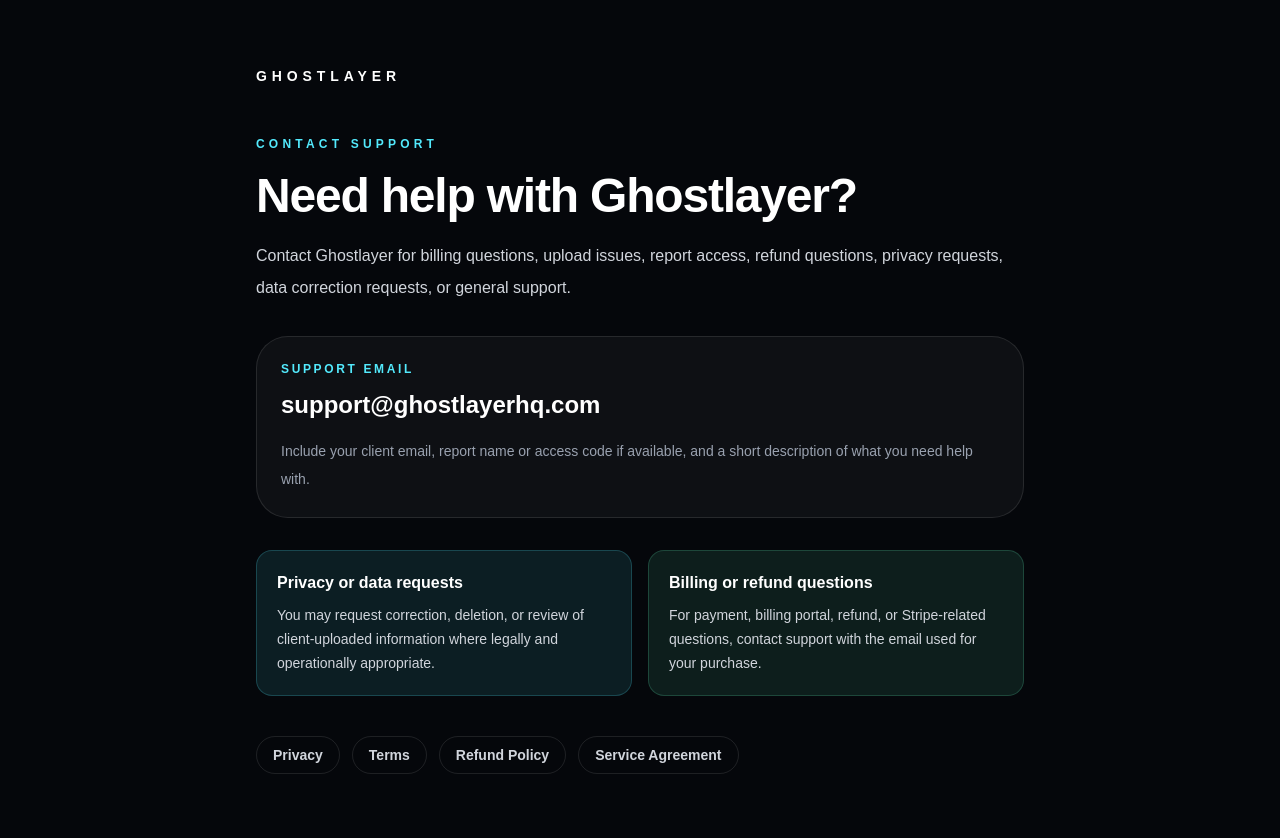
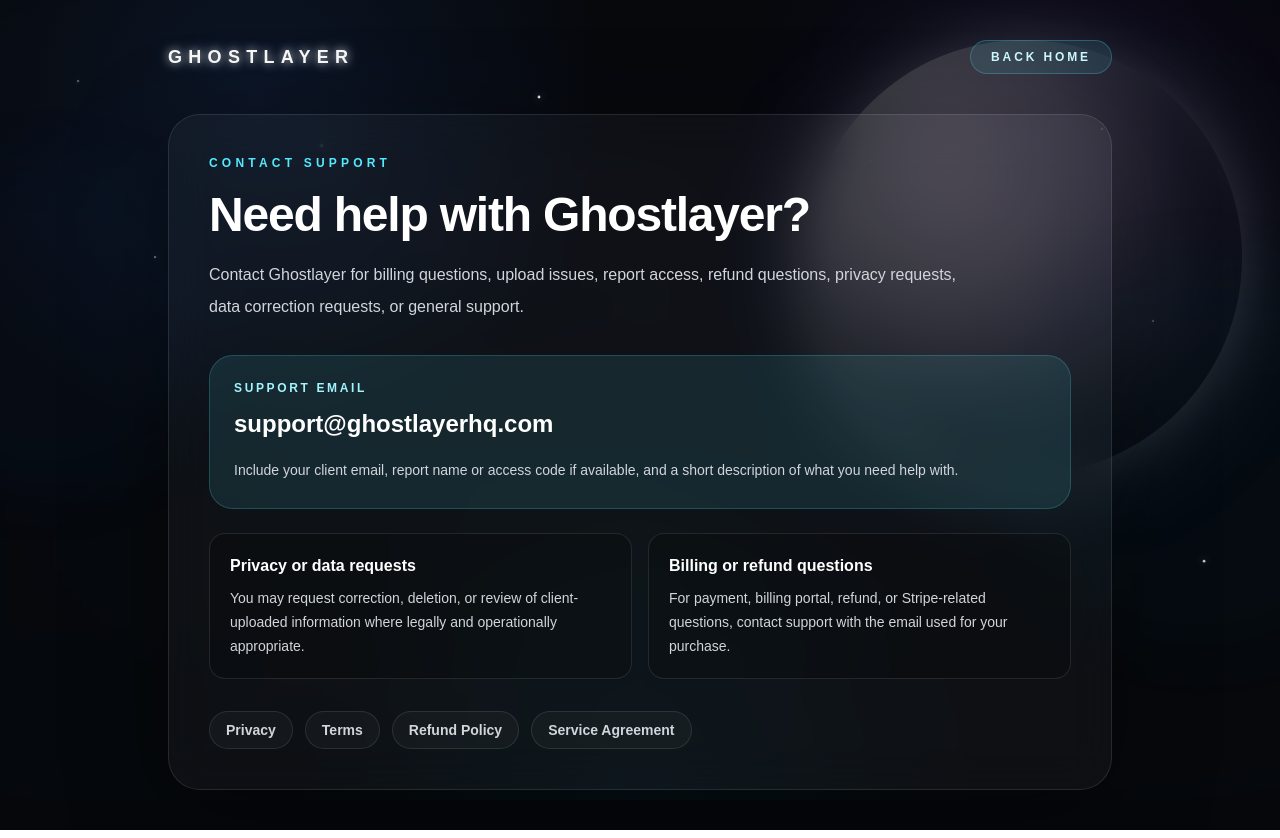
Before and after one commit to DexTheAIBusinessman/ghostlayer, a Next.js app: page /contact in a window 1280 px wide. Built offline with nearby package versions, Linux system fonts and the light colour scheme.

Commit message:
style contact page with legal page theme

```diff
--- a/app/contact/page.tsx
+++ b/app/contact/page.tsx
@@ -11,33 +11,87 @@ const supportEmail =
   process.env.GHOSTLAYER_FROM_EMAIL ||
   "support@ghostlayerhq.com";
 
+function NightSkyBackground() {
+  const stars = [
+    { left: "6%", top: "10%", size: 2, delay: "0s", duration: "4.8s" },
+    { left: "12%", top: "32%", size: 2, delay: "1.1s", duration: "5.4s" },
+    { left: "25%", top: "18%", size: 3, delay: "1.6s", duration: "5.8s" },
+    { left: "42%", top: "12%", size: 2, delay: "2.5s", duration: "5.6s" },
+    { left: "51%", top: "38%", size: 3, delay: "1.3s", duration: "5.2s" },
+    { left: "68%", top: "20%", size: 2, delay: "2.9s", duration: "5.3s" },
+    { left: "77%", top: "50%", size: 3, delay: "1.8s", duration: "4.7s" },
+    { left: "86%", top: "16%", size: 2, delay: "0.4s", duration: "5.7s" },
+    { left: "94%", top: "70%", size: 2, delay: "2.2s", duration: "5.1s" },
+    { left: "30%", top: "88%", size: 2, delay: "2.4s", duration: "5.2s" },
+    { left: "59%", top: "74%", size: 2, delay: "0.9s", duration: "5.5s" },
+    { left: "90%", top: "40%", size: 2, delay: "0.6s", duration: "4.9s" },
+  ];
+
+  return (
+    <div className="contactNightSky" aria-hidden="true">
+      <div className="contactMoon" />
+      <div className="contactFog contactFogA" />
+      <div className="contactFog contactFogB" />
+      <div className="contactOrb contactOrbA" />
+      <div className="contactOrb contactOrbB" />
+
+      {stars.map((star, index) => (
+        <span
+          key={index}
+          className="contactStar"
+          style={{
+            left: star.left,
+            top: star.top,
+            width: `${star.size}px`,
+            height: `${star.size}px`,
+            animationDelay: star.delay,
+            animationDuration: star.duration,
+          }}
+        />
+      ))}
+    </div>
+  );
+}
+
 export default function ContactPage() {
   return (
-    <main className="min-h-screen bg-[#05070b] px-6 py-16 text-white">
-      <section className="mx-auto max-w-3xl">
+    <main className="relative min-h-screen overflow-hidden bg-[#05070b] text-white">
+      <NightSkyBackground />
+
+      <section className="relative z-10 mx-auto max-w-5xl px-6 py-10 sm:px-8 lg:px-10">
+        <div className="mb-10 flex flex-col gap-6 sm:flex-row sm:items-center sm:justify-between">
           <Link
             href="/"
-          className="inline-block text-sm font-bold tracking-[0.35em] text-white"
+            className="contactLogoGlow inline-block text-lg font-bold tracking-[0.35em] text-white transition hover:text-white"
           >
             GHOSTLAYER
           </Link>
 
-        <p className="mt-12 text-xs font-semibold uppercase tracking-[0.35em] text-cyan-300">
+          <Link
+            href="/"
+            className="rounded-full border border-cyan-300/25 bg-cyan-300/10 px-5 py-2 text-xs font-bold uppercase tracking-[0.24em] text-cyan-100 transition hover:bg-cyan-300/15"
+          >
+            Back Home
+          </Link>
+        </div>
+
+        <div className="rounded-[2rem] border border-white/10 bg-white/[0.035] p-6 shadow-[0_24px_100px_rgba(0,0,0,0.35)] backdrop-blur-xl sm:p-10">
+          <p className="text-xs font-semibold uppercase tracking-[0.35em] text-cyan-300">
             Contact Support
           </p>
 
-        <h1 className="mt-5 text-4xl font-black tracking-tight sm:text-5xl">
+          <h1 className="mt-5 max-w-3xl text-4xl font-black tracking-tight sm:text-5xl">
             Need help with Ghostlayer?
           </h1>
 
-        <p className="mt-5 text-base leading-8 text-gray-300">
+          <p className="mt-5 max-w-3xl text-base leading-8 text-gray-300">
             Contact Ghostlayer for billing questions, upload issues, report access,
             refund questions, privacy requests, data correction requests, or general
             support.
           </p>
 
-        <div className="mt-8 rounded-[2rem] border border-white/10 bg-white/[0.04] p-6">
-          <p className="text-xs font-bold uppercase tracking-[0.22em] text-cyan-300">
+          <div className="mt-8 rounded-[1.5rem] border border-cyan-300/20 bg-cyan-300/10 p-6">
+            <p className="text-xs font-bold uppercase tracking-[0.22em] text-cyan-200">
               Support Email
             </p>
 
@@ -48,14 +102,14 @@ export default function ContactPage() {
               {supportEmail}
             </a>
 
-          <p className="mt-4 text-sm leading-7 text-gray-400">
+            <p className="mt-4 text-sm leading-7 text-gray-300">
               Include your client email, report name or access code if available,
               and a short description of what you need help with.
             </p>
           </div>
 
-        <div className="mt-8 grid gap-4 sm:grid-cols-2">
-          <div className="rounded-2xl border border-cyan-300/20 bg-cyan-300/10 p-5">
+          <div className="mt-6 grid gap-4 sm:grid-cols-2">
+            <div className="rounded-2xl border border-white/10 bg-black/20 p-5">
               <h2 className="font-bold text-white">Privacy or data requests</h2>
               <p className="mt-2 text-sm leading-6 text-gray-300">
                 You may request correction, deletion, or review of client-uploaded
@@ -63,7 +117,7 @@ export default function ContactPage() {
               </p>
             </div>
 
-          <div className="rounded-2xl border border-emerald-300/20 bg-emerald-300/10 p-5">
+            <div className="rounded-2xl border border-white/10 bg-black/20 p-5">
               <h2 className="font-bold text-white">Billing or refund questions</h2>
               <p className="mt-2 text-sm leading-6 text-gray-300">
                 For payment, billing portal, refund, or Stripe-related questions,
@@ -72,33 +126,202 @@ export default function ContactPage() {
             </div>
           </div>
 
-        <div className="mt-10 flex flex-wrap gap-3 text-sm font-semibold">
+          <div className="mt-8 flex flex-wrap gap-3 text-sm font-semibold">
             <Link
               href="/privacy"
-            className="rounded-full border border-white/10 px-4 py-2 text-gray-300 transition hover:text-white"
+              className="rounded-full border border-white/10 bg-white/[0.03] px-4 py-2 text-gray-300 transition hover:text-white"
             >
               Privacy
             </Link>
             <Link
               href="/terms"
-            className="rounded-full border border-white/10 px-4 py-2 text-gray-300 transition hover:text-white"
+              className="rounded-full border border-white/10 bg-white/[0.03] px-4 py-2 text-gray-300 transition hover:text-white"
             >
               Terms
             </Link>
             <Link
               href="/refund-policy"
-            className="rounded-full border border-white/10 px-4 py-2 text-gray-300 transition hover:text-white"
+              className="rounded-full border border-white/10 bg-white/[0.03] px-4 py-2 text-gray-300 transition hover:text-white"
             >
               Refund Policy
             </Link>
             <Link
               href="/service-agreement"
-            className="rounded-full border border-white/10 px-4 py-2 text-gray-300 transition hover:text-white"
+              className="rounded-full border border-white/10 bg-white/[0.03] px-4 py-2 text-gray-300 transition hover:text-white"
             >
               Service Agreement
             </Link>
           </div>
+        </div>
       </section>
+
+      <style>{`
+        .contactNightSky {
+          pointer-events: none;
+          position: fixed;
+          inset: 0;
+          z-index: 0;
+          overflow: hidden;
+          background:
+            radial-gradient(circle at 20% 12%, rgba(59, 130, 246, 0.11), transparent 28%),
+            radial-gradient(circle at 82% 18%, rgba(147, 51, 234, 0.08), transparent 26%),
+            radial-gradient(circle at 50% 100%, rgba(6, 182, 212, 0.045), transparent 34%),
+            #05070b;
+        }
+
+        .contactMoon {
+          position: absolute;
+          right: 3%;
+          top: 5%;
+          width: min(34vw, 30rem);
+          height: min(34vw, 30rem);
+          border-radius: 9999px;
+          background:
+            radial-gradient(circle at 32% 28%, rgba(255, 255, 255, 0.98) 0%, rgba(248, 250, 252, 0.92) 12%, rgba(226, 232, 240, 0.76) 30%, rgba(148, 163, 184, 0.42) 54%, rgba(30, 41, 59, 0.18) 78%, rgba(15, 23, 42, 0.04) 100%);
+          box-shadow:
+            0 0 44px rgba(255, 255, 255, 0.42),
+            0 0 95px rgba(191, 219, 254, 0.36),
+            0 0 165px rgba(96, 165, 250, 0.26),
+            inset -42px -34px 70px rgba(15, 23, 42, 0.42),
+            inset 18px 14px 44px rgba(255, 255, 255, 0.32);
+          opacity: 0.24;
+          animation: contactMoonGlow 4.8s ease-in-out infinite;
+        }
+
+        .contactStar {
+          position: absolute;
+          display: block;
+          border-radius: 9999px;
+          background: #ffffff;
+          box-shadow:
+            0 0 8px rgba(255, 255, 255, 0.95),
+            0 0 18px rgba(147, 197, 253, 0.62),
+            0 0 30px rgba(59, 130, 246, 0.35);
+          animation-name: contactTwinkle;
+          animation-timing-function: ease-in-out;
+          animation-iteration-count: infinite;
+        }
+
+        .contactFog {
+          position: absolute;
+          left: -10%;
+          right: -10%;
+          height: 170px;
+          border-radius: 9999px;
+          filter: blur(92px);
+          opacity: 0.075;
+          mix-blend-mode: screen;
+        }
+
+        .contactFogA {
+          top: 18%;
+          background: linear-gradient(90deg, rgba(59, 130, 246, 0), rgba(59, 130, 246, 0.36), rgba(147, 51, 234, 0.18), rgba(59, 130, 246, 0));
+          animation: contactFogDriftOne 42s ease-in-out infinite;
+        }
+
+        .contactFogB {
+          top: 58%;
+          background: linear-gradient(90deg, rgba(16, 185, 129, 0), rgba(6, 182, 212, 0.32), rgba(96, 165, 250, 0.2), rgba(16, 185, 129, 0));
+          animation: contactFogDriftTwo 46s ease-in-out infinite;
+        }
+
+        .contactOrb {
+          position: absolute;
+          border-radius: 9999px;
+          filter: blur(38px);
+          opacity: 0.22;
+        }
+
+        .contactOrbA {
+          left: -10%;
+          top: 18%;
+          height: 22rem;
+          width: 22rem;
+          background: rgba(59, 130, 246, 0.16);
+          animation: contactFloatSlow 28s ease-in-out infinite;
+        }
+
+        .contactOrbB {
+          right: -10%;
+          top: 30%;
+          height: 26rem;
+          width: 26rem;
+          background: rgba(6, 182, 212, 0.12);
+          animation: contactFloatSlow 34s ease-in-out infinite reverse;
+        }
+
+        .contactLogoGlow {
+          text-shadow:
+            0 0 8px rgba(255, 255, 255, 0.70),
+            0 0 18px rgba(96, 165, 250, 0.24),
+            0 0 34px rgba(6, 182, 212, 0.18);
+          animation: contactLogoPulse 3.4s ease-in-out infinite;
+        }
+
+        @keyframes contactTwinkle {
+          0%, 100% {
+            transform: translateZ(0) scale(0.85);
+            opacity: 0.42;
+          }
+          50% {
+            transform: translateZ(0) scale(1.35);
+            opacity: 1;
+          }
+        }
+
+        @keyframes contactMoonGlow {
+          0%, 100% {
+            opacity: 0.22;
+          }
+          50% {
+            opacity: 0.34;
+          }
+        }
+
+        @keyframes contactLogoPulse {
+          0%, 100% {
+            opacity: 0.78;
+            text-shadow:
+              0 0 8px rgba(255, 255, 255, 0.62),
+              0 0 18px rgba(96, 165, 250, 0.22),
+              0 0 34px rgba(6, 182, 212, 0.14);
+          }
+          50% {
+            opacity: 1;
+            text-shadow:
+              0 0 10px rgba(255, 255, 255, 0.92),
+              0 0 26px rgba(147, 197, 253, 0.42),
+              0 0 48px rgba(6, 182, 212, 0.28);
+          }
+        }
+
+        @keyframes contactFogDriftOne {
+          0%, 100% {
+            transform: translateX(-2%) translateY(0px) scaleX(1);
+          }
+          50% {
+            transform: translateX(4%) translateY(-4px) scaleX(1.04);
+          }
+        }
+
+        @keyframes contactFogDriftTwo {
+          0%, 100% {
+            transform: translateX(3%) translateY(0px) scaleX(1.06);
+          }
+          50% {
+            transform: translateX(-4%) translateY(5px) scaleX(1);
+          }
+        }
+
+        @keyframes contactFloatSlow {
+          0%, 100% {
+            transform: translate3d(0, 0, 0);
+          }
+          50% {
+            transform: translate3d(0, 18px, 0);
+          }
+        }
+      `}</style>
     </main>
   );
 }
```
Lines whose indentation alone changed are shown as unchanged.
